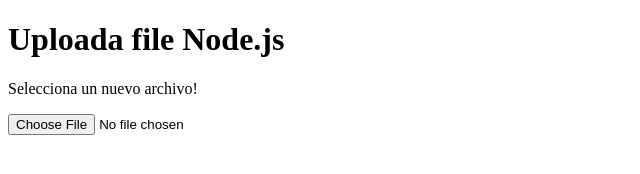
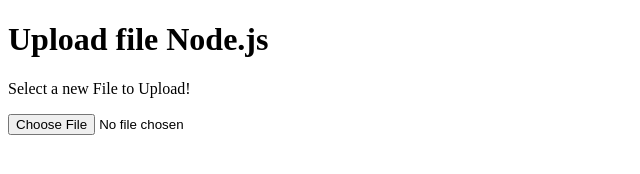
Before and after one commit to Jacanroman/upload_streamdata, a website: page index.html in a window 1280 px wide. Shown: the whole page, without its empty margins (0-640 px from the left). Drawn offline with Linux system fonts and the light colour scheme.

Commit message:
change some language

```diff
--- a/index.html
+++ b/index.html
@@ -7,8 +7,8 @@
     <title>Upload file Node</title>
   </head>
   <body>
-    <h1>Uploada file Node.js</h1>
-    <p><label>Selecciona un nuevo archivo!</label></p>
+    <h1>Upload file Node.js</h1>
+    <p><label>Select a new File to Upload!</label></p>
     <input type="file" id="subir_archivo" />
     <div id="resultado"></div>
     <script type="text/javascript" src="resources/scripts.js"></script>
```
